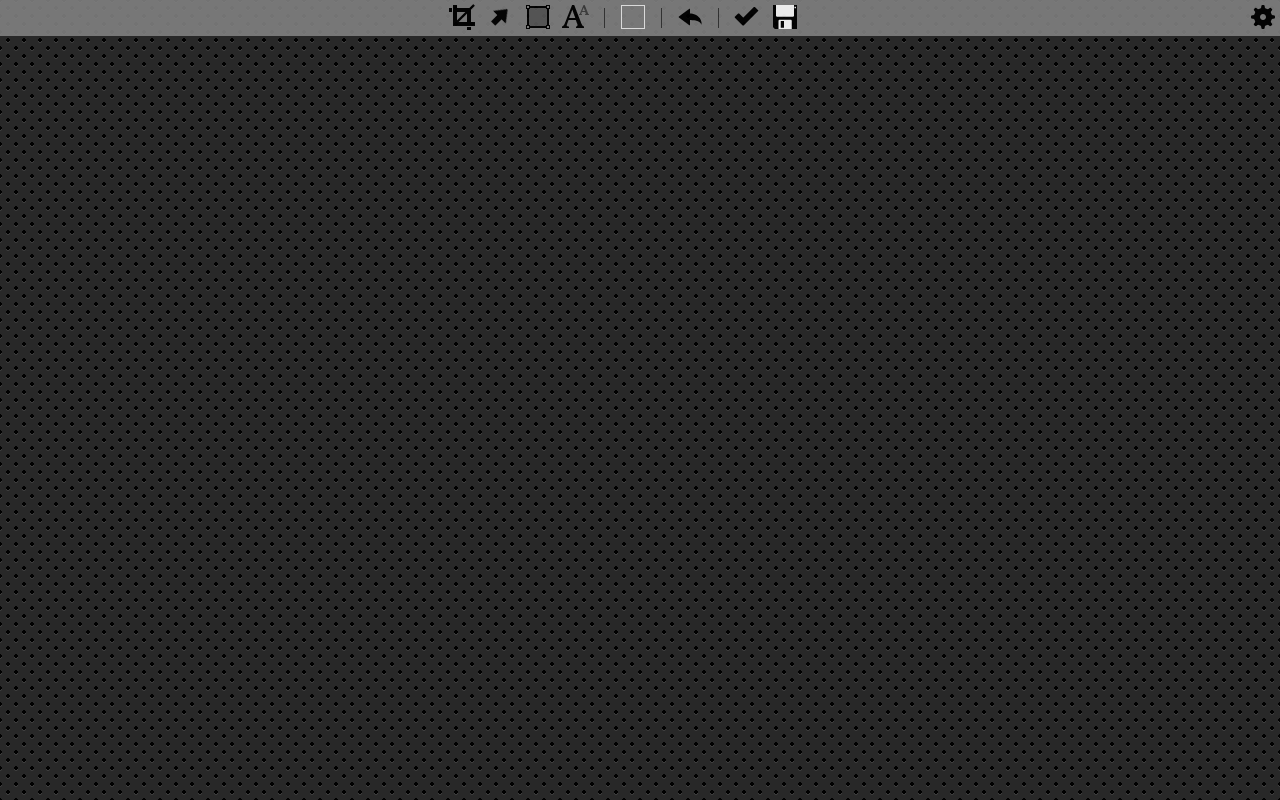
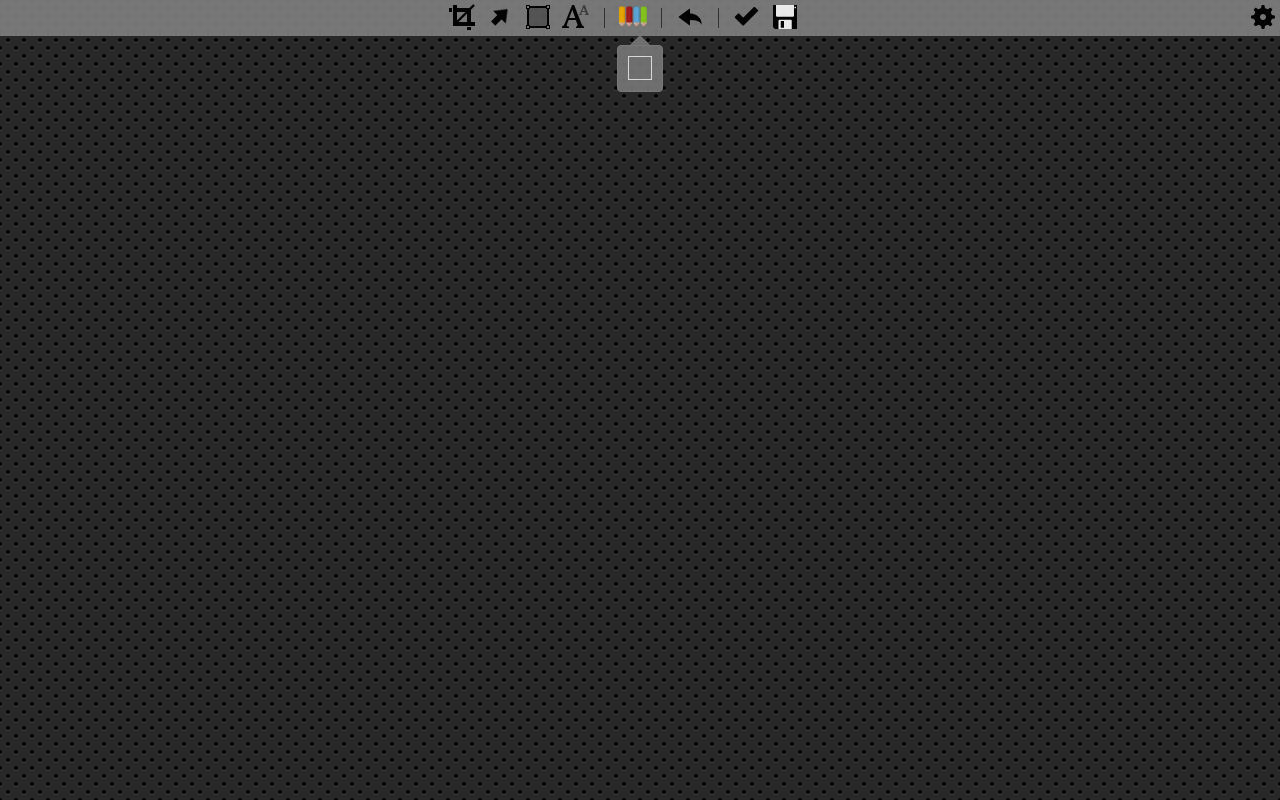
Before and after one commit to rysenko/bugsnap, a browser extension: page common/editor.html in a window 1280 px wide. Drawn offline with Linux system fonts and the light colour scheme.

Commit message:
fixed #38 Replace color icons with one color palette icon and palette popup on hoover

```diff
--- a/common/css/editor.css
+++ b/common/css/editor.css
@@ -18,11 +18,7 @@ html, body {
     float: left;
 }
 
-#toolbar {
-
-}
-
-#toolbar .button {
+#toolbar-container .button {
     margin: 2px;
     border-radius: 2px;
     padding: 1px;
@@ -36,7 +32,7 @@ html, body {
     border: 1px solid #eee;
 }
 
-#toolbar .button:hover {
+#toolbar-container .button:hover {
     background-color: #a5a5a5;
 }
 
@@ -194,6 +190,27 @@ rect:hover, path:hover, text:hover {
     color: white;
 }
 
+#palette-cont {
+    margin: 0px auto;
+    display: table;
+}
+.palette {
+    margin: 0px auto;
+    padding: 5px;
+    border: 1px solid gray;
+    border-radius: 4px;
+    background-color: #777;
+    /*box-shadow: 2px 2px 5px #000;*/
+}
+.palette-arrow {
+    border-color: transparent transparent #777;
+    border-style: solid;
+    border-width: 0 10px 10px;
+    margin: 0 auto;
+    height: 0;
+    width: 0;
+}
+
 /* Ui Dialog customize */
 .ui-dialog .ui-dialog-titlebar {
     display: none;
--- a/common/css/icons.css
+++ b/common/css/icons.css
@@ -16,3 +16,4 @@
 .icon-large.icon-undo { background-image: url(../img/icons/undo.png); }
 .icon-large.icon-save { background-image: url(../img/icons/save.png); }
 .icon-large.icon-options { background-image: url(../img/icons/options.png); }
+.icon-large.icon-colors { background-image: url(../img/icons/colors.png); }
--- a/common/editor.html
+++ b/common/editor.html
@@ -85,17 +85,15 @@
                 <i title="Rectangle" class="button" data-bind="click: setRectangle, css: {active: ActiveInstrument() == 'Rectangle'}">
                     <i class="icon-large icon-rect"></i>
                 </i>
-                <i title="Text" class="button" data-bind="click: setText, css: {active: ActiveInstrument() == 'Text'}">
+                <i title="Text" class="button" data-bind="click: setText, css: {active: ActiveInstrument() == 'Text'}, event: { mouseover: hidePalette }">
                     <i class="icon-large icon-font"></i>
                 </i>
                 <i class="separator"></i>
-                <!-- ko foreach: Colors -->
-                <i class="button color" data-bind="attr: {title: $data}, click: $parent.setColor, css: {active: $parent.ActiveColor() == $data}">
-                    <i class="icon-large" data-bind="style: {backgroundColor : $data}"></i>
+                <i class="button colors" data-bind="event: { mouseover: showPalette }">
+                    <i class="icon-large icon-colors"></i>
                 </i>
-                <!-- /ko -->
                 <i class="separator"></i>
-                <i title="Undo" class="button" data-bind="click: undo">
+                <i title="Undo" class="button" data-bind="click: undo, event: { mouseover: hidePalette }">
                     <i class="icon-large icon-undo"></i>
                 </i>
                 <i class="separator"></i>
@@ -110,6 +108,16 @@
                     <i class="icon-large icon-options"></i>
                 </i>
             </span>
+            <div id="palette-cont" data-bind="visible: Palette() == 'show', event: { mouseover: showPalette, mouseout: hidePalette }">
+                <div class="palette-arrow"></div>
+                <div class="palette">
+                    <!-- ko foreach: Colors -->
+                    <i class="button color" data-bind="attr: {title: $data}, click: $parent.setColor, css: {active: $parent.ActiveColor() == $data}">
+                        <i class="icon-large" data-bind="style: {backgroundColor : $data}"></i>
+                    </i>
+                    <!-- /ko -->
+                </div>
+            </div>
         </div>
         <canvas id="canvas"></canvas>
         <canvas id="output"></canvas>
--- a/common/editor.js
+++ b/common/editor.js
@@ -318,6 +318,7 @@ define(['js/jquery', 'js/knockout', 'js/raphael', 'js/canvg', 'gemini', 'js/jque
             var self = this;
             this.setColor = function (color) {
                 self.ActiveColor(color);
+                self.hidePalette();
             };
             this.ViewBox = ko.observable({x: 0, y: 0});
             this.FullBox = ko.observable({width: 0, height: 0});
@@ -325,6 +326,7 @@ define(['js/jquery', 'js/knockout', 'js/raphael', 'js/canvg', 'gemini', 'js/jque
             this.Shadow = new Shadow(this);
             this.OldTransform = ko.observable('');
             this.OldInstrument = ko.observable('');
+            this.Palette = ko.observable('hide');
             this.init();
         }
         EditorViewModel.prototype.init = function () {
@@ -352,6 +354,12 @@ define(['js/jquery', 'js/knockout', 'js/raphael', 'js/canvg', 'gemini', 'js/jque
         };
         EditorViewModel.prototype.setCrop = function () {
             this.ActiveInstrument('Crop');
+        };
+        EditorViewModel.prototype.showPalette = function () {
+            this.Palette('show');
+        };
+        EditorViewModel.prototype.hidePalette = function () {
+            this.Palette('hide');
         };
         EditorViewModel.prototype.clearEmptyText = function () {
             var activeObject = this.ActiveObject();
```
Also changed, not shown: common/img/icons/colors.png (added).
